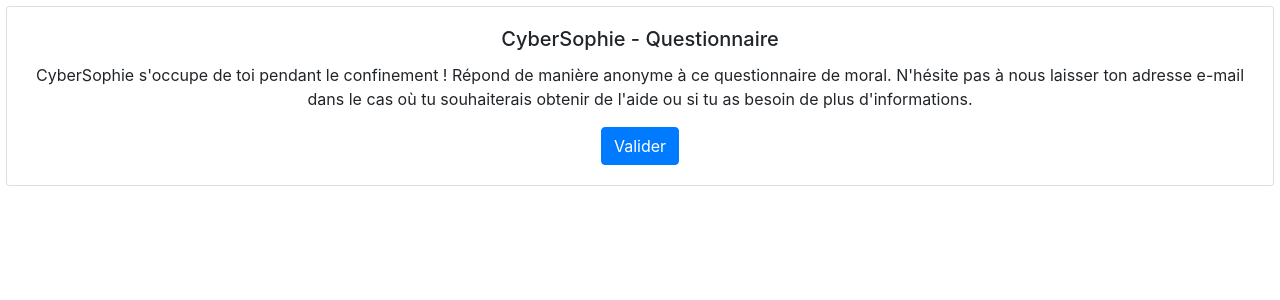
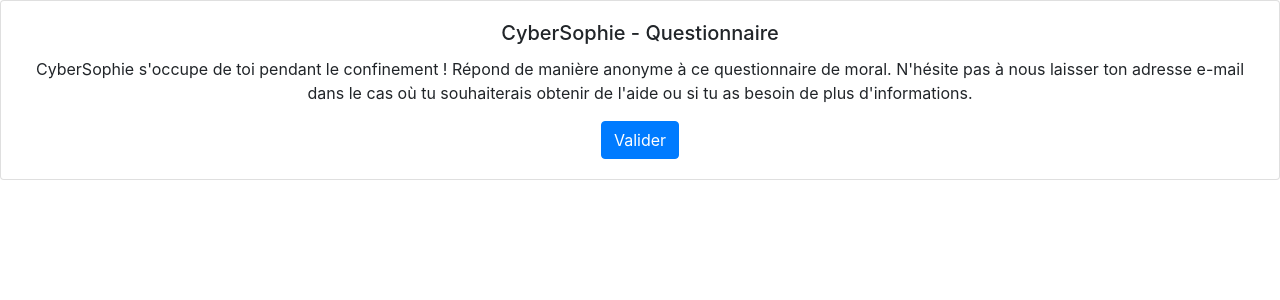
Before and after one commit to manonfrnr/CyberSophie, a Django app: page / in a window 1280 px wide. Shown: the top 300 px of the page. Run offline with Django 3.2, Linux system fonts and the light colour scheme; data that the repository does not hold is empty; some libraries are stand-ins or nearby versions.

Commit message:
djsbfuebf

```diff
--- a/app/templates/app/sondage.html
+++ b/app/templates/app/sondage.html
@@ -9,7 +9,7 @@
 <body>
     <div class="row">
   <div class="col-12">
-    <div class="card text-center" style="margin:6px 6px 6px 6px;">
+    <div class="card text-center">
       <!--<img class="card-img-top" src="..." alt="CyberSophie">-->
       <div class="card-body">
         <h5 class="card-title">CyberSophie - Questionnaire</h5>
```
